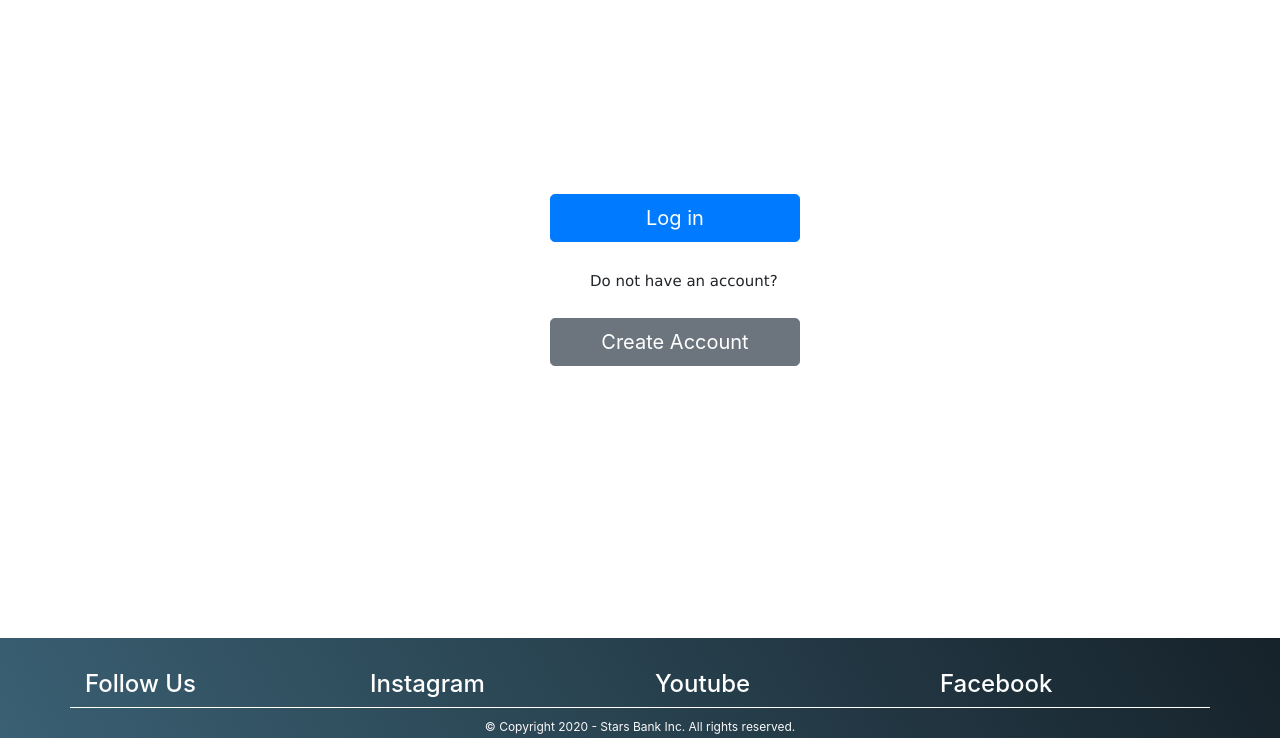
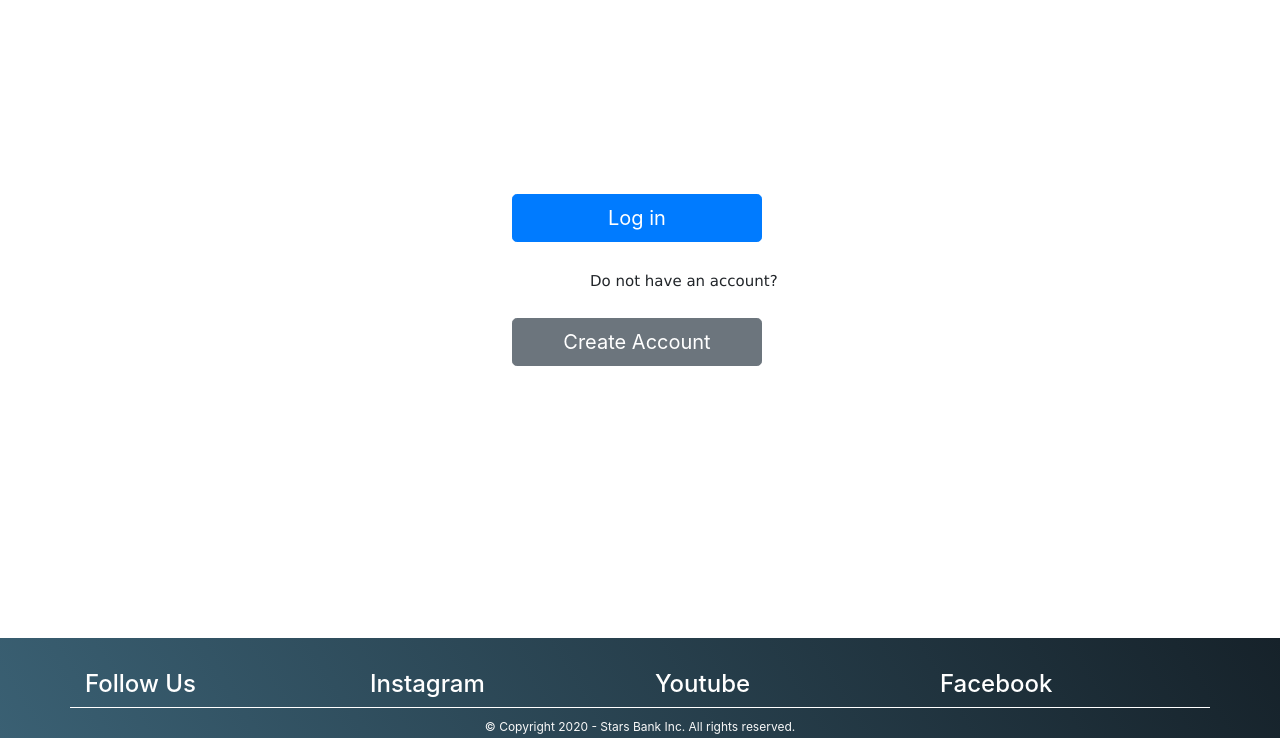
Before and after one commit to mihaiveliq/Proiect-IP, a plain HTML site: page index.html in a window 1280 px wide. Shown: the part 62-800 px from the top of the page. Drawn offline with nearby package versions, Linux system fonts and the light colour scheme.

Commit message:
home done

```diff
--- a/index.css
+++ b/index.css
@@ -8,7 +8,7 @@ body {
     position: relative;
     top: 200px;
     width: 250px;
-    left: 550px;
+    left: 40%;
 }
 .btn-secondary {
     top: 250px;
```
